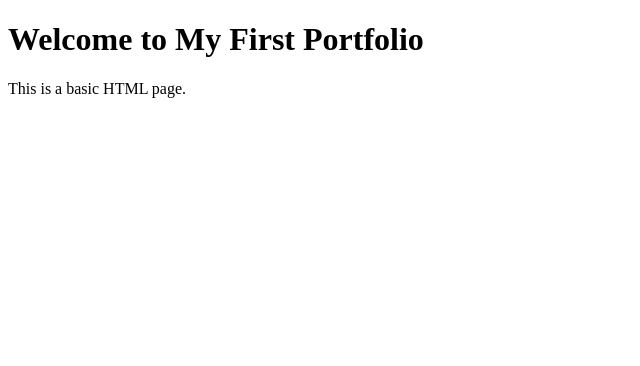
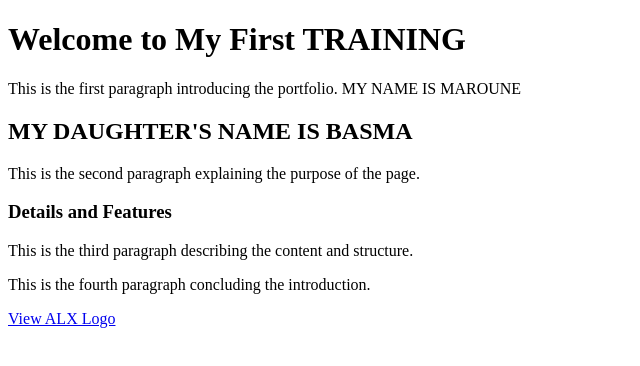
Before and after one commit to mar1majid/My_First_Portfolio, a plain HTML site: page html_basic/base_index.html in a window 1280 px wide. Shown: the whole page, without its empty margins (0-640 px from the left). Drawn offline with Linux system fonts and the light colour scheme.

Commit message:
what you have done as description

```diff
--- a/html_basic/base_index.html
+++ b/html_basic/base_index.html
@@ -5,7 +5,30 @@
     <title>My First Portfolio</title>
 </head>
 <body>
-    <h1>Welcome to My First Portfolio</h1>
-    <p>This is a basic HTML page.</p>
+    <h1>Welcome to My First TRAINING</h1>
+    <p>This is the first paragraph introducing the portfolio.
+        MY NAME IS MAROUNE
+    </p>
+
+    <h2>MY DAUGHTER'S NAME IS BASMA</h2>
+    <p>This is the second paragraph explaining the purpose of the page.</p>
+
+    <h3>Details and Features</h3>
+    <p>This is the third paragraph describing the content and structure.</p>
+
+    <p>This is the fourth paragraph concluding the introduction.</p>
+
+
+<html lang="en">
+<head>
+  <meta charset="UTF-8">
+  <title>Clickable Image</title>
+</head>
+
+
+
 </body>
-</html>
+
+<a href="https://i.ibb.co/gTDZZT8/ALX-Logo-07.png">View ALX Logo</a>
+
+  </html>
```
